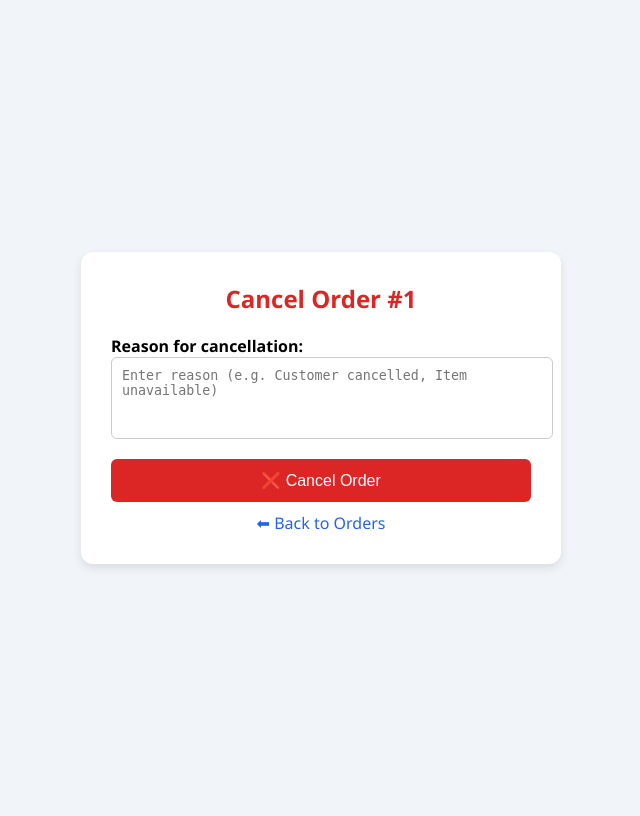
After one commit to MSahad1198/Canteen_management_system, a Django app: page /order/cancel/1/ in a window 1280 px wide. The commit adds this page. Shown: the whole page, without its empty margins (319-959 px from the left). Run offline with Django 5.2, Linux system fonts and the light colour scheme; a user stored in the database is signed in; data comes from the database, SQL or seed files in the repository; both versions use the stored data as it was after the commit.

Commit message:
Cancelled reseason added

```diff
--- /dev/null
+++ b/canteen/templates/canteen/cancel_order.html
@@ -0,0 +1,76 @@
+<!DOCTYPE html>
+<html lang="en">
+<head>
+<meta charset="UTF-8">
+<title>Cancel Order</title>
+<style>
+ body {
+  font-family: "Segoe UI", Arial, sans-serif;
+  background: #f1f5f9;
+  display: flex;
+  justify-content: center;
+  align-items: center;
+  height: 100vh;
+ }
+ .box {
+  background: white;
+  padding: 30px;
+  border-radius: 12px;
+  box-shadow: 0 4px 10px rgba(0,0,0,0.1);
+  width: 420px;
+ }
+ h2 {
+  margin-top: 0;
+  color: #dc2626;
+  text-align: center;
+ }
+ textarea {
+  width: 100%;
+  padding: 10px;
+  border-radius: 6px;
+  border: 1px solid #ccc;
+  resize: none;
+ }
+ button {
+  width: 100%;
+  background: #dc2626;
+  color: white;
+  border: none;
+  padding: 12px;
+  margin-top: 15px;
+  border-radius: 6px;
+  cursor: pointer;
+  font-size: 16px;
+ }
+ button:hover {
+  background: #b91c1c;
+ }
+ a {
+  display: block;
+  text-align: center;
+  margin-top: 10px;
+  text-decoration: none;
+  color: #2563eb;
+ }
+</style>
+</head>
+<body>
+
+<div class="box">
+ <h2>Cancel Order #{{ order.id }}</h2>
+
+ <form method="post">
+  {% csrf_token %}
+  <label><b>Reason for cancellation:</b></label>
+  <textarea name="cancel_reason" rows="4"
+   placeholder="Enter reason (e.g. Customer cancelled, Item unavailable)"
+   required></textarea>
+
+  <button type="submit">❌ Cancel Order</button>
+ </form>
+
+ <a href="{% url 'canteen:view_orders' %}">⬅ Back to Orders</a>
+</div>
+
+</body>
+</html>
--- a/canteen/urls.py
+++ b/canteen/urls.py
@@ -28,6 +28,7 @@ urlpatterns = [
     path('report/pdf/', views.export_report_pdf, name='report_pdf'),
     path('report/excel/', views.export_report_excel, name='report_excel'),
 
+    path('order/cancel/<int:order_id>/', views.cancel_order, name='cancel_order'),
 
 
 
--- a/canteen/views.py
+++ b/canteen/views.py
@@ -518,3 +518,28 @@ def export_report_excel(request):
         response.write(buffer.getvalue())
 
     return response
+
+@login_required
+def cancel_order(request, order_id):
+    order = get_object_or_404(Order, id=order_id)
+
+    # Only admin or the cashier who created the order can cancel
+    if not (request.user.is_staff or order.cashier == request.user):
+        return render(request, 'canteen/403.html')
+
+    if request.method == "POST":
+        reason = request.POST.get('cancel_reason')
+
+        if not reason:
+            messages.error(request, "Cancellation reason is required.")
+            return redirect('canteen:cancel_order', order_id=order.id)
+
+        order.cancelled = True
+        order.cancel_reason = reason
+        order.is_paid = False
+        order.save()
+
+        messages.success(request, f"Order #{order.id} cancelled successfully.")
+        return redirect('canteen:view_orders')
+
+    return render(request, 'canteen/cancel_order.html', {'order': order})
```
Also changed, not shown: canteen/templates/canteen/view_orders.html (+22 -2 lines), requirements.txt (added, +8 -0 lines), db.sqlite3.
